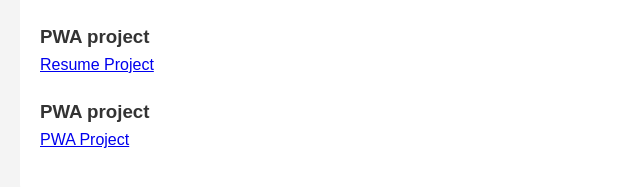
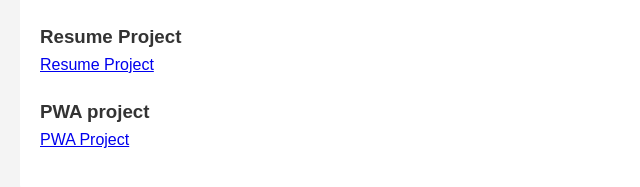
Before and after one commit to BasimElgohary/CISC3610, a plain HTML site: page index.html in a window 1280 px wide. Shown: the part 745-932 px from the top of the page, 0-640 px from the left. Drawn offline with Linux system fonts and the light colour scheme.

Commit message:
Another mistake

```diff
--- a/index.html
+++ b/index.html
@@ -49,7 +49,7 @@
         </div>
          </div>
             <div class="project">
-            <h3>PWA project</h3>
+            <h3>Resume Project</h3>
             <a href="resume-project/index.html">Resume Project</a>
         </div>
         </div>
```
